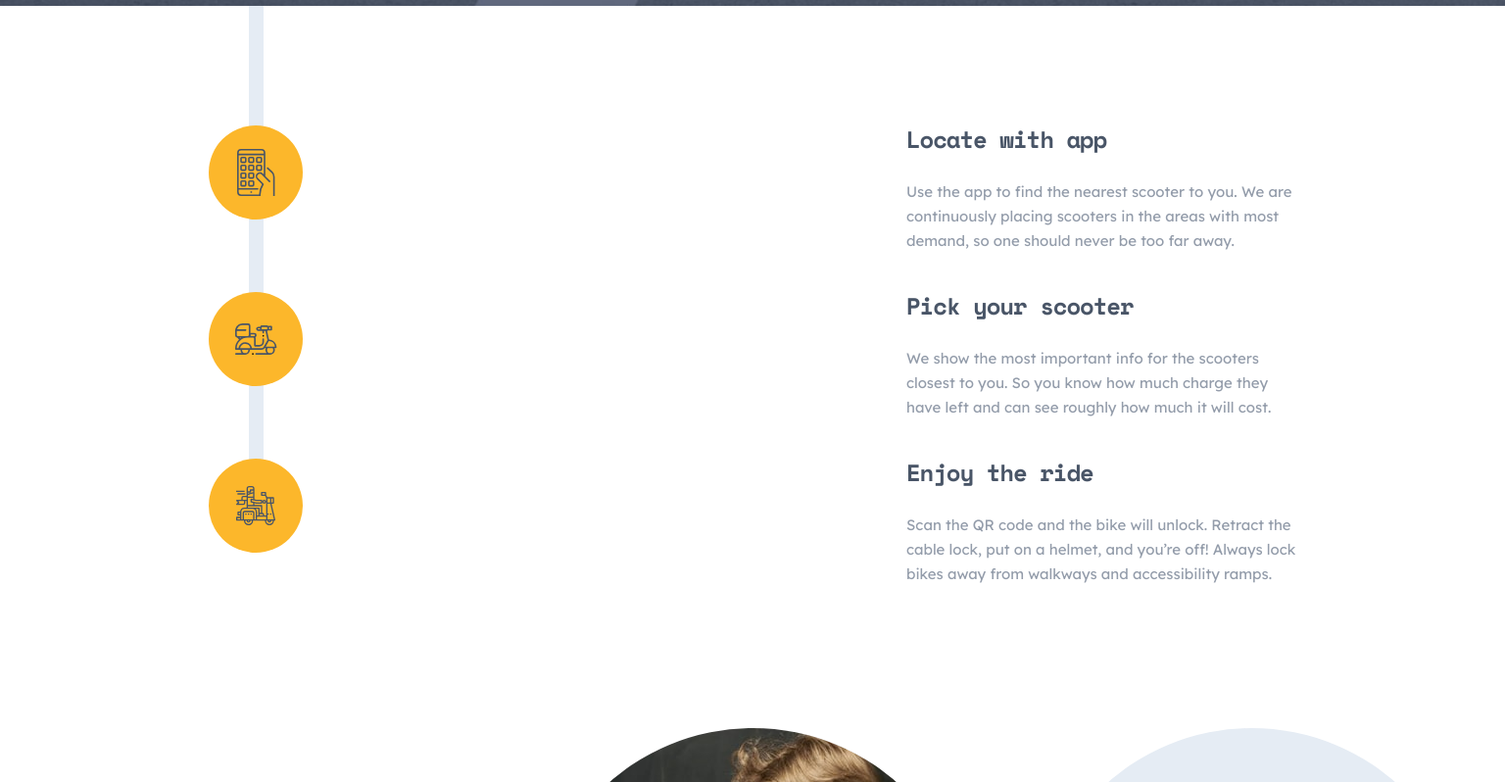
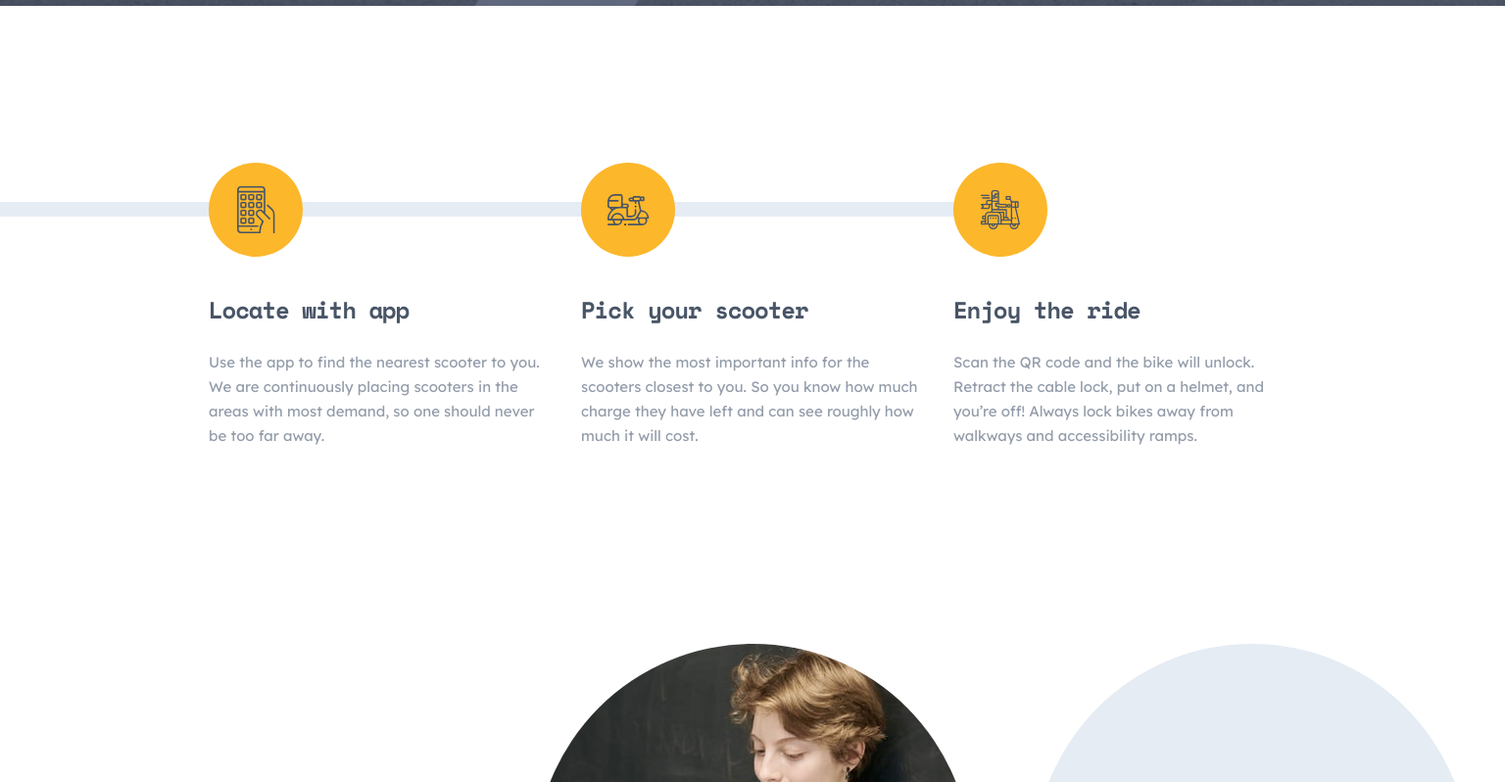
Before and after one commit to richieAiello/scoot-website, a website built with Parcel: page src/html/index.html in a window 1536 px wide. Shown: the part 740-1538 px from the top of the page at 98% size. Built offline with nearby package versions, Linux system fonts and the light colour scheme.

Commit message:
Styles for section locate on desktop.

```diff
--- a/src/styles/main.scss
+++ b/src/styles/main.scss
@@ -464,6 +464,27 @@ $black: #000000;
       margin-bottom: 0;
       height: initial;
       width: initial;
+    }
+  }
+
+  @media(min-width: 1440px) {
+    margin: 10rem 0 12.5rem;
+    overflow: hidden;
+
+    &__wrapper {
+      display: flex;
+    }
+
+    &__wrapper--secondary {
+      flex-direction: column;
+
+      &:nth-of-type(2) {
+        margin: 0 1.875rem;
+      }
+    }
+
+    &__icon {
+      margin-bottom: 2.5rem;
     }
   }
 }
@@ -1322,12 +1343,12 @@ $black: #000000;
     }
 
     &--locate {
-      z-index: -1;
-      height: 513px;
-      width: 15px;
-      background-color: $light-grey;
-      bottom: 100px;
-      left: 40.5px;
+      height: 15px;
+      width: 100vw;
+      top: 40px;
+      bottom: unset;
+      right: 260px;
+      left: unset;
     }
 
     &--information-circle {
```
